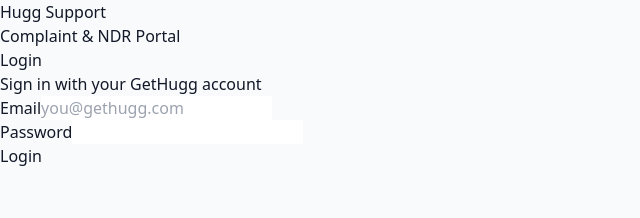
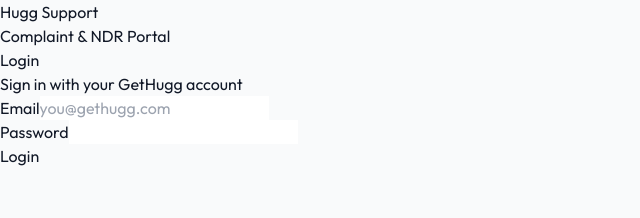
Before and after one commit to hatabevtech/New-complaint-portal-system, a Next.js app in the folder hugg-complaints/: page /app/auth/login in a window 1280 px wide. Shown: the top 218 px of the page, without its empty margins (0-640 px from the left). Built offline with nearby package versions, Linux system fonts and the light colour scheme.

Commit message:
Update layout.tsx

```diff
--- a/hugg-complaints/app/layout.tsx
+++ b/hugg-complaints/app/layout.tsx
@@ -1,5 +1,8 @@
 import type { Metadata } from 'next'
+import { Outfit } from 'next/font/google'
 import './globals.css'
+
+const outfit = Outfit({ subsets: ['latin'], display: 'swap' })
 
 export const metadata: Metadata = {
   title: 'Hugg Complaints',
@@ -8,8 +11,12 @@
 
 export default function RootLayout({ children }: { children: React.ReactNode }) {
   return (
-    <html lang="en">
-      <body style={{ fontFamily: 'ui-sans-serif, system-ui, -apple-system, sans-serif' }}>{children}</body>
+    <html lang="en" suppressHydrationWarning>
+      <head>
+        {/* apply saved theme before paint to avoid a flash */}
+        <script dangerouslySetInnerHTML={{ __html: `(function(){try{var t=localStorage.getItem('hugg-theme');if(t==='dark')document.documentElement.classList.add('dark');}catch(e){}})();` }} />
+      </head>
+      <body className={outfit.className}>{children}</body>
     </html>
   )
 }
```
